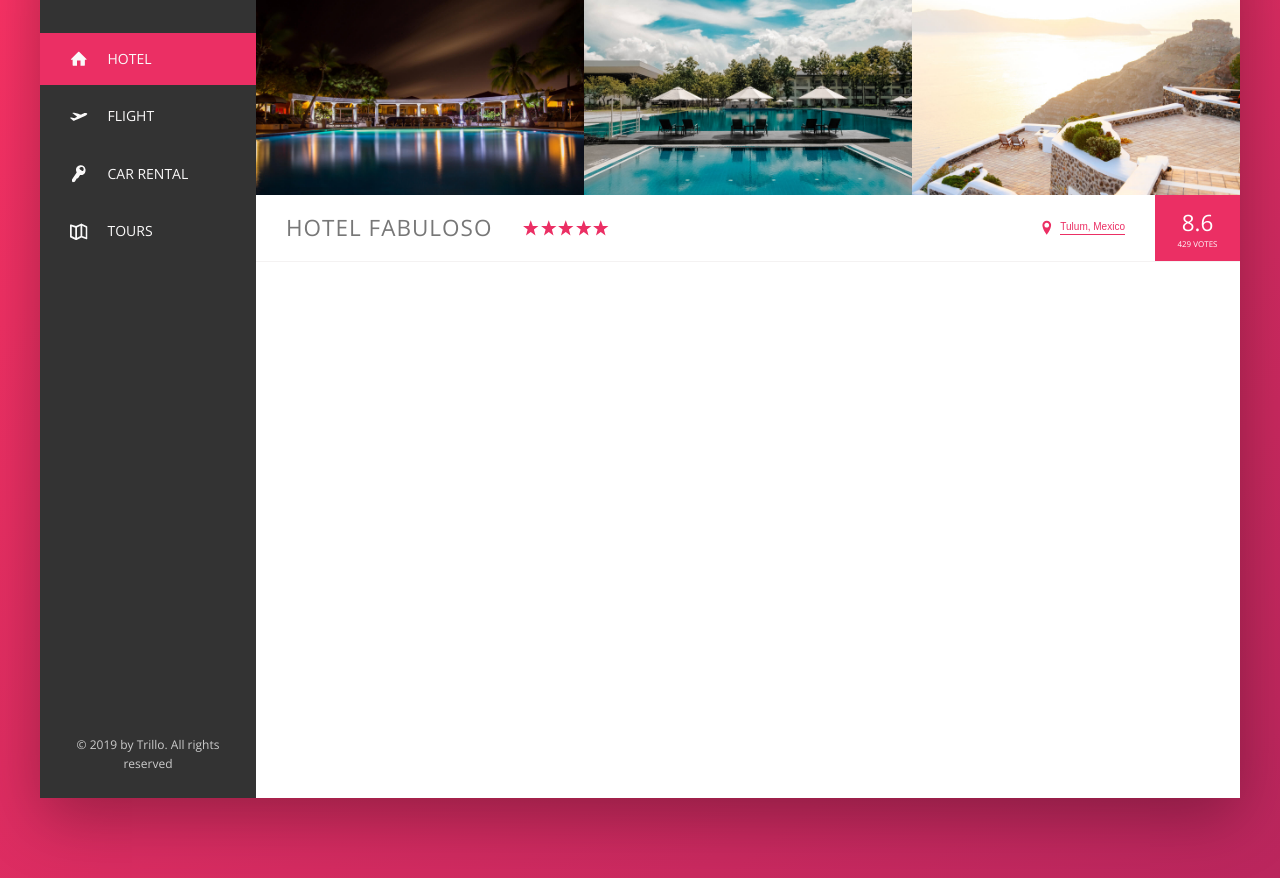
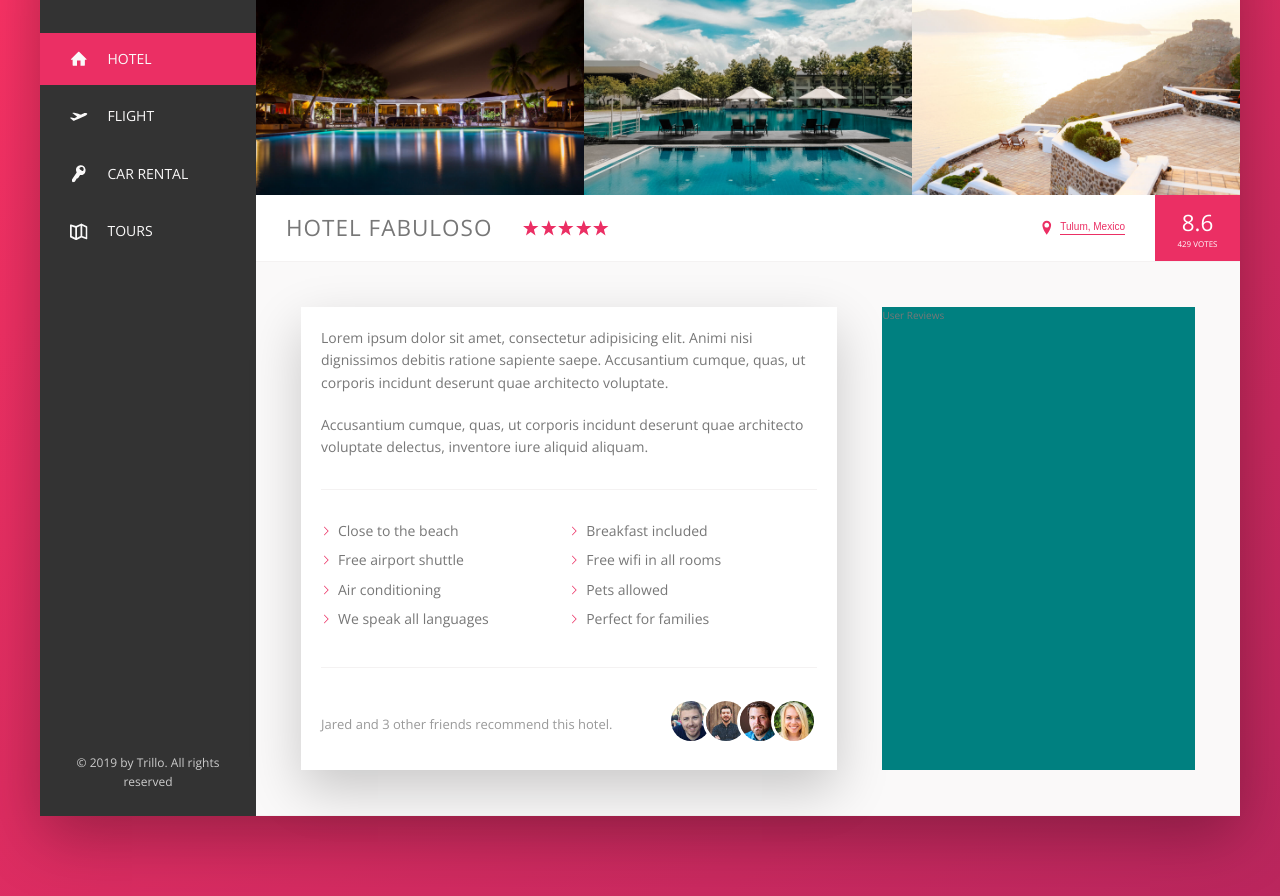
Before and after one commit to Evan-Alexander/hotel-rental-app, a website: page index.html in a window 1280 px wide. Shown: the part 152-1048 px from the top of the page. Drawn offline with nearby package versions, Linux system fonts and the light colour scheme.

Commit message:
add hotel description section

```diff
--- a/index.html
+++ b/index.html
@@ -144,7 +144,41 @@
               <div class="overview__rating-average">8.6</div>
               <div class="overview__rating-count">429 votes</div>
             </div>
+          </div>
 
+          <div class="detail">
+            <div class="description">
+              <p class="paragraph">
+                  Lorem ipsum dolor sit amet, consectetur adipisicing elit. Animi nisi dignissimos debitis ratione sapiente saepe. Accusantium cumque, quas, ut corporis incidunt deserunt quae architecto voluptate.
+              </p>
+              <p class="paragraph">
+                  Accusantium cumque, quas, ut corporis incidunt deserunt quae architecto voluptate delectus, inventore iure aliquid aliquam.
+              </p>
+              <ul class="list">
+                  <li class="list__item">Close to the beach</li>
+                  <li class="list__item">Breakfast included</li>
+                  <li class="list__item">Free airport shuttle</li>
+                  <li class="list__item">Free wifi in all rooms</li>
+                  <li class="list__item">Air conditioning</li>
+                  <li class="list__item">Pets allowed</li>
+                  <li class="list__item">We speak all languages</li>
+                  <li class="list__item">Perfect for families</li>
+                </ul>
+                <div class="recommend">
+                  <p class="recommend__count">
+                    Jared and 3 other friends recommend this hotel.
+                  </p>
+                  <div class="recommend__friends">
+                      <img src="img/user-3.jpg" alt="Friend 1" class="recommend__photo">
+                      <img src="img/user-4.jpg" alt="Friend 2" class="recommend__photo">
+                      <img src="img/user-5.jpg" alt="Friend 3" class="recommend__photo">
+                      <img src="img/user-6.jpg" alt="Friend 4" class="recommend__photo">
+                    </div>
+                </div>
+            </div>
+            <div class="user-reviews">
+              User Reviews
+            </div>
           </div>
         </main>
       </div>
--- a/sass/_base.scss
+++ b/sass/_base.scss
@@ -31,6 +31,9 @@ Grey dark 3: #999
   --color-grey-dark-3: #999;
 
   --shadow-dark: 0 2rem 6rem rgba(0,0,0, .3);
+  --shadow-light: 0 2rem 5rem rgba(0,0,0, .2);
+
+  --line: 1px solid var(--color-grey-light-2);
 }
 
 * {
--- a/sass/_components.scss
+++ b/sass/_components.scss
@@ -199,7 +199,7 @@
 // HOTEL OVERVIEW
 .overview {
   display: flex;
-  border-bottom: 1px solid var(--color-grey-light-2);
+  border-bottom: var(--line);
   align-items: center;
 
   &__heading {
@@ -295,3 +295,75 @@
     box-shadow: none;
   }
 }
+
+/////////////////////
+// PARAGRAPH
+.paragraph:not(:last-of-type) {
+  margin-bottom: 2rem;
+}
+
+/////////////////////
+// LIST
+.list {
+  list-style: none;
+  margin: 3rem 0;
+  padding: 3rem 0;
+  border-top: var(--line);
+  border-bottom: var(--line);
+
+  display: flex;
+  flex-wrap: wrap;
+
+  &__item {
+    flex: 0 0 50%;
+    margin-bottom: .7rem;
+  }
+
+  &__item::before {
+    content: '';
+    display: inline-block;
+    height: 1rem;
+    width: 1rem;
+    margin-right: .7rem;
+
+    // Older browsers
+    // background-image: url(../img/chevron-thin-right.svg);
+    // background-size: cover;
+
+    // Newer browsers
+    background-color: var(--color-primary);
+    -webkit-mask-image: url(../img/chevron-thin-right.svg);
+    -webkit-mask-size: cover;
+    mask-image: url(../img/chevron-thin-right.svg);
+    mask-size: cover;
+  }
+}
+/////////////////////
+// RECOMMEND
+.recommend {
+  font-size: 1.3rem;
+  color: var(--color-grey-dark-3);
+
+  display: flex;
+  align-items: center;
+
+  &__count {
+    margin-right: auto;
+  }
+
+  &__friends {
+
+  }
+
+  &__photo {
+    box-sizing: content-box; // prevents the photo from 'shrinking' when we add the white border around it.  border is added on top of the actual size of the photo
+    height: 4rem;
+    width: 4rem;
+    border-radius: 50%;
+    border: 3px solid #fff;
+
+    &:not(:last-child) {
+      margin-right: -1.5rem;
+    }
+  }
+}
--- a/sass/_layout.scss
+++ b/sass/_layout.scss
@@ -33,6 +33,25 @@
 .hotel-view {
   background-color: var(--color-white);
   flex: 1; // takes remaining width of content element not taken by .sidebar
+}
 
-  height: 80rem;
+.detail {
+  display: flex;
+  padding: 4.5rem;
+  background-color: var(--color-grey-light-1);
+  border-bottom: var(--line);
 }
+
+.description {
+  font-size: 1.4rem;
+  background-color: var(--color-white);
+  box-shadow: var(--shadow-light);
+  flex: 0 0 60%;
+  padding: 2rem;
+  margin-right: 4.5rem;
+}
+
+.user-reviews {
+  background-color: teal;
+  flex: 1;
+}
```
Also changed, not shown: css/style.css, img/chevron-thin-right.svg (added), sass/_typography.scss (line endings or trailing spaces).
